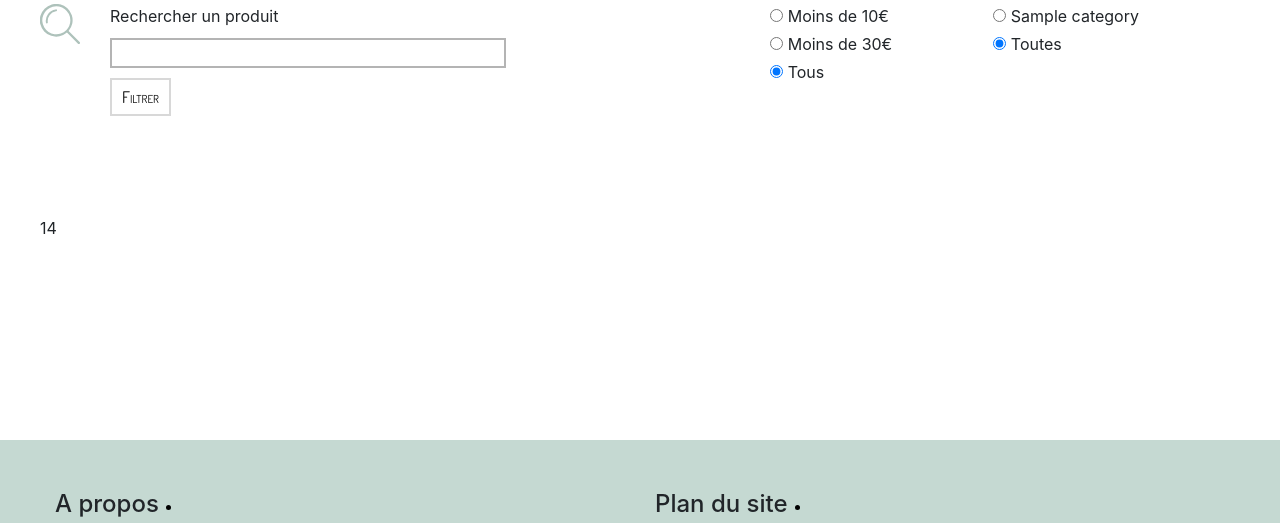
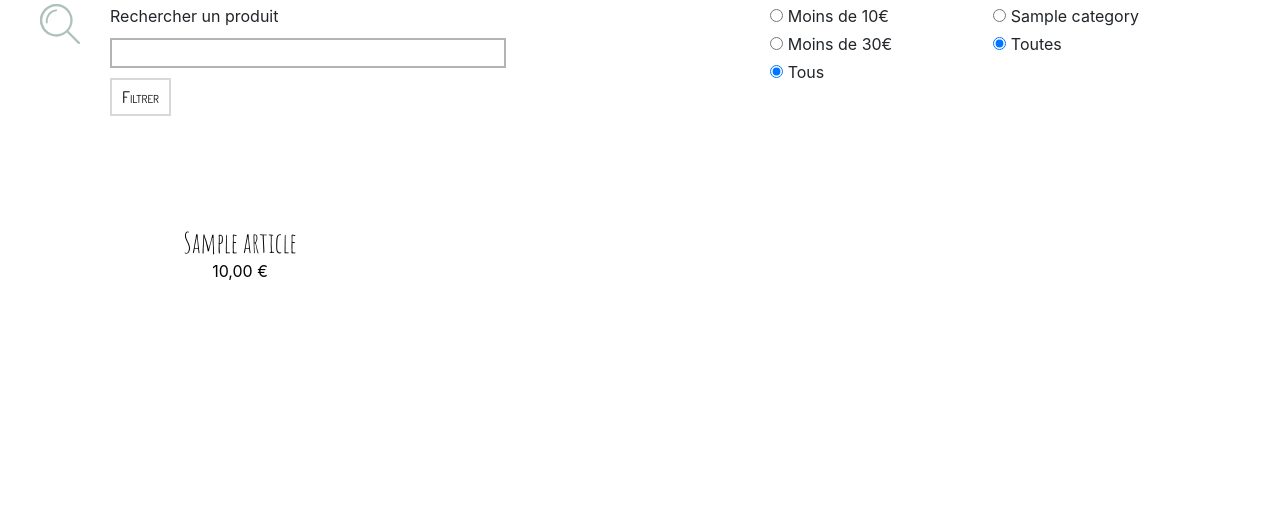
Before and after one commit to BourMel/projet-ecommerce, a PHP site: template views/shop.twig in a window 1280 px wide. Shown: the part 368-891 px from the top of the page. Run offline with PHP 8.4, Linux system fonts and the light colour scheme; the template is opened without the code that fills it: most values are stand-ins (such as "Sample title", 1, 10 or a date in 2020); some libraries are stand-ins or nearby versions.

Commit message:
pagination

```diff
--- a/views/shop.twig
+++ b/views/shop.twig
@@ -56,30 +56,34 @@
         </form>
 
         <div class="content d-flex justify-content-between">
+            {% if articles | length > 0 %}
+                {% for article in articles %}
+                    <a href="/produit/{{ article.id }}" class="item">
+                        {% if article.images()[0] != null %}
+                            <img src="../assets/images/{{ article.images()[0].name }}.jpg">
+                        {% endif %}
+                        <h3>{{ article.name }}</h3>
+                        <span class="price">{{ article.price|number_format(2, ',', ' ') }} €</span>
+                    </a>
+                {% endfor %}
 
-            {{ article | length }}
-
-            {#{% if article | length > 0 %}#}
-            {#    {% for article in articles %}#}
-            {#        <a href="/produit/{{ article.id }}" class="item">#}
-            {#            {% if article.images()[0] != null %}#}
-            {#                <img src="../assets/images/{{ article.images()[0].name }}.jpg">#}
-            {#            {% endif %}#}
-            {#            <h3>{{ article.name }}</h3>#}
-            {#            <span class="price">{{ article.price|number_format(2, ',', ' ') }} €</span>#}
-            {#        </a>#}
-            {#    {% endfor %}#}
-
-            {#{% else %}    #}
-            {#    Aucun article ne semble correspondre à votre recherche... :(#}
-            {#{% endif %}#}
+            {% else %}
+                Aucun article ne semble correspondre à votre recherche... :(
+            {% endif %}
         </div>
 
         <div class="paginator">
             {% if nb_pages > 1 %}
                 {% for i in 1..nb_pages %}
-                    {# we keep all current parameters #}
-                    <a href="/catalogue?page={{ i }}&search={{ param_search }}&price={{ param_price }}&plant={{ param_plant }}">{{ i }}</a>
+
+                   {% if i == current_page %}
+                        <span>{{ i }}</span>
+
+                    {% else %}
+                        {# we keep all current parameters #}
+                        <a href="/catalogue?page={{ i }}&search={{ param_search }}&price={{ param_price }}&plant={{ param_plant }}">{{ i }} </a>
+
+                    {% endif %}
                 {% endfor %}
             {% endif %}
         </div>
```
Also changed, not shown: controllers/ShopController.php (+14 -11 lines).
